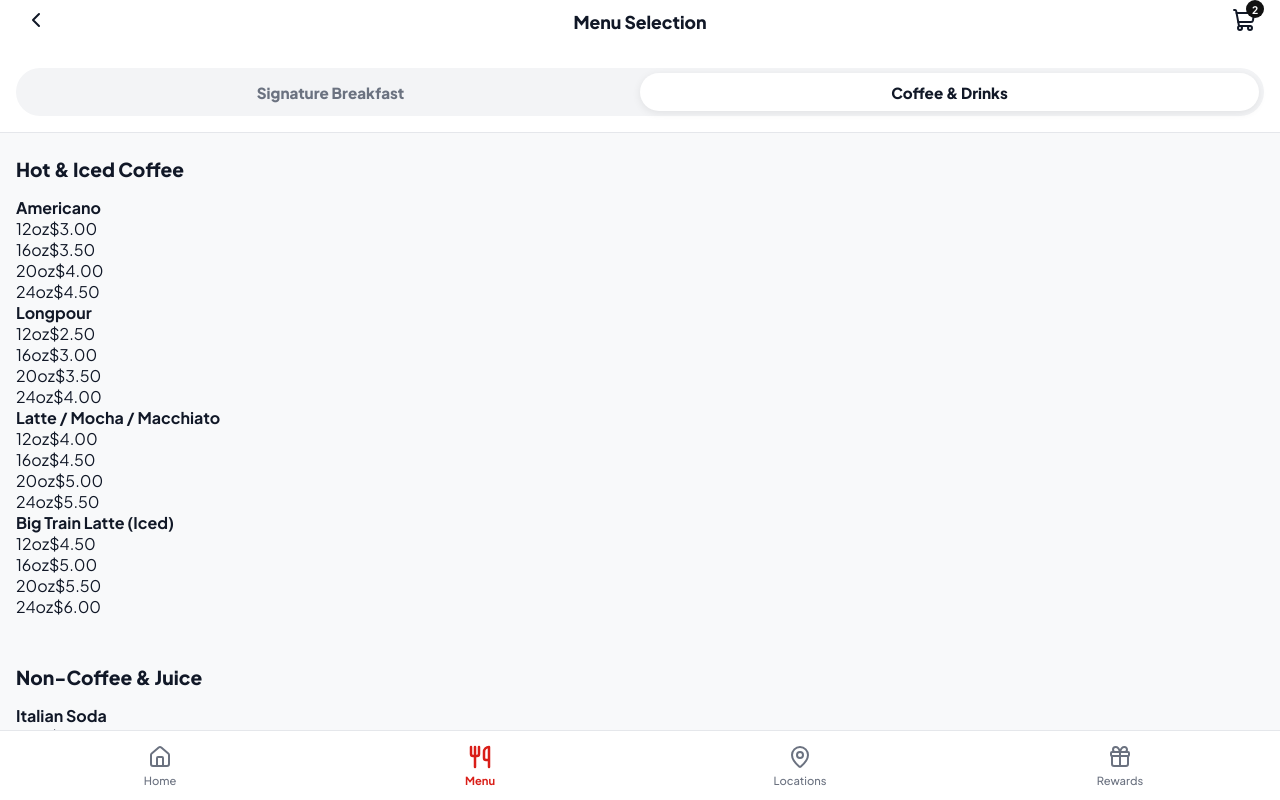
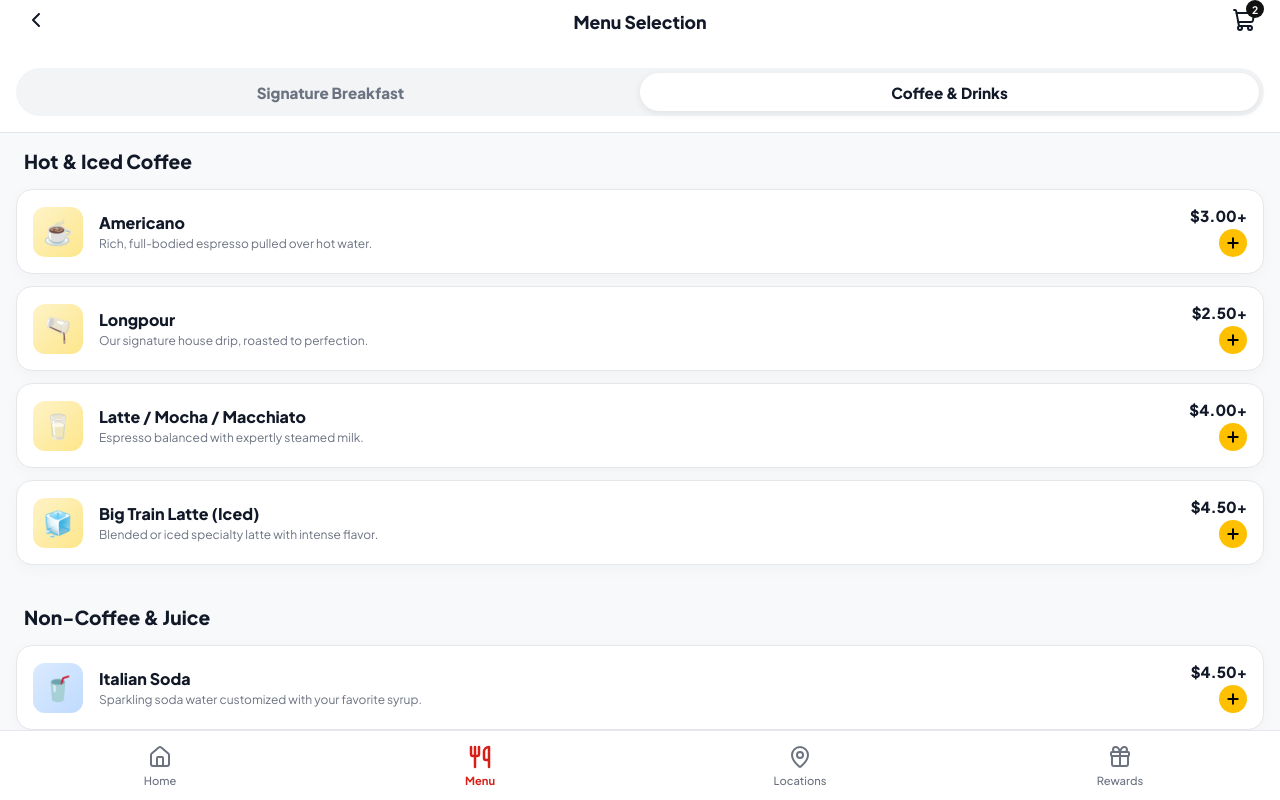
Before and after one commit to KingShawheen/SmashdWaffle, a Next.js app: page /menu in a window 1280 px wide. Both pictures are taken after a click on the button "Coffee & Drinks". Shown: the top 800 px of the page. Built offline with nearby package versions, Linux system fonts and the light colour scheme.

Commit message:
Redesign drink menu from raw text list into premium cards with emojis and descriptions

```diff
--- a/src/app/menu/data.ts
+++ b/src/app/menu/data.ts
@@ -81,6 +81,8 @@ export const COFFEE_ITEMS: DrinkItem[] = [
     id: 'c1',
     type: 'coffee',
     title: 'Americano',
+    description: 'Rich, full-bodied espresso pulled over hot water.',
+    emoji: '☕️',
     prices: [
       { size: '12oz', price: 3.00 },
       { size: '16oz', price: 3.50 },
@@ -92,6 +94,8 @@ export const COFFEE_ITEMS: DrinkItem[] = [
     id: 'c2',
     type: 'coffee',
     title: 'Longpour',
+    description: 'Our signature house drip, roasted to perfection.',
+    emoji: '🫗',
     prices: [
       { size: '12oz', price: 2.50 },
       { size: '16oz', price: 3.00 },
@@ -103,6 +107,8 @@ export const COFFEE_ITEMS: DrinkItem[] = [
     id: 'c3',
     type: 'coffee',
     title: 'Latte / Mocha / Macchiato',
+    description: 'Espresso balanced with expertly steamed milk.',
+    emoji: '🥛',
     prices: [
       { size: '12oz', price: 4.00 },
       { size: '16oz', price: 4.50 },
@@ -114,6 +120,8 @@ export const COFFEE_ITEMS: DrinkItem[] = [
     id: 'c4',
     type: 'coffee',
     title: 'Big Train Latte (Iced)',
+    description: 'Blended or iced specialty latte with intense flavor.',
+    emoji: '🧊',
     prices: [
       { size: '12oz', price: 4.50 },
       { size: '16oz', price: 5.00 },
@@ -128,6 +136,8 @@ export const NON_COFFEE_ITEMS: DrinkItem[] = [
     id: 'nc1',
     type: 'non-coffee',
     title: 'Italian Soda',
+    description: 'Sparkling soda water customized with your favorite syrup.',
+    emoji: '🥤',
     prices: [
       { size: '12oz', price: 4.50 },
       { size: '16oz', price: 5.25 },
@@ -139,6 +149,8 @@ export const NON_COFFEE_ITEMS: DrinkItem[] = [
     id: 'nc2',
     type: 'non-coffee',
     title: 'Redbull Italian Soda',
+    description: 'High-energy Italian soda infused with Redbull.',
+    emoji: '🔋',
     prices: [
       { size: '12oz', price: 5.50 },
       { size: '16oz', price: 6.50 },
@@ -150,6 +162,8 @@ export const NON_COFFEE_ITEMS: DrinkItem[] = [
     id: 'nc3',
     type: 'non-coffee',
     title: 'Fruit Smoothie',
+    description: 'Blended fresh fruit smoothie. Perfect for a hot day.',
+    emoji: '🥭',
     prices: [
       { size: '12oz', price: 4.00 },
       { size: '16oz', price: 4.50 },
@@ -161,6 +175,8 @@ export const NON_COFFEE_ITEMS: DrinkItem[] = [
     id: 'nc4',
     type: 'non-coffee',
     title: 'Juice (Orange, Apple)',
+    description: 'Classic chilled fruit juices.',
+    emoji: '🧃',
     prices: [
       { size: '12oz', price: 2.50 },
     ]
--- a/src/app/menu/page.tsx
+++ b/src/app/menu/page.tsx
@@ -275,19 +275,32 @@ export default function Menu() {
       ) : (
         <div className="sw-animate-fade-in" style={{ padding: '0.5rem 1rem 1rem' }}>
           {/* Coffee Menu Section */}
-          <div className="smash-waffle-container" style={{ marginTop: '1rem' }}>
-            <div style={{ display: 'flex', justifyContent: 'space-between', alignItems: 'flex-end', marginBottom: '1rem' }}>
-              <h3 style={{ fontWeight: 800, margin: 0, fontSize: '1.2rem' }}>Hot & Iced Coffee</h3>
-            </div>
+          <div style={{ marginTop: '0.5rem' }}>
+            <h3 style={{ fontWeight: 900, marginBottom: '1rem', fontSize: '1.2rem', paddingLeft: '0.5rem' }}>Hot & Iced Coffee</h3>
 
-            <div className="sw-drink-list">
+            <div style={{ display: 'flex', flexDirection: 'column', gap: '0.75rem' }}>
               {COFFEE_ITEMS.map(drink => (
-                <div key={drink.id} className="sw-drink-item" onClick={() => setSelectedItem(drink)} style={{ cursor: 'pointer' }}>
-                  <h4 className="sw-drink-title">{drink.title}</h4>
-                  <div className="sw-drink-prices">
-                    {drink.prices.map(p => (
-                      <div key={p.size} className="sw-price-pill"><span className="sw-size">{p.size}</span><span className="sw-price">${p.price.toFixed(2)}</span></div>
-                    ))}
+                <div
+                  key={drink.id}
+                  onClick={() => setSelectedItem(drink)}
+                  style={{
+                    display: 'flex', alignItems: 'center', backgroundColor: 'var(--sw-surface)',
+                    padding: '1rem', borderRadius: '16px', boxShadow: '0 4px 15px rgba(0,0,0,0.03)',
+                    border: '1px solid var(--sw-border)', cursor: 'pointer'
+                  }}
+                >
+                  <div style={{ width: '50px', height: '50px', borderRadius: '12px', background: 'linear-gradient(135deg, #fef3c7 0%, #fde68a 100%)', display: 'flex', alignItems: 'center', justifyContent: 'center', fontSize: '1.5rem', marginRight: '1rem', flexShrink: 0 }}>
+                    {drink.emoji}
+                  </div>
+                  <div style={{ flex: 1 }}>
+                    <h4 style={{ fontWeight: 800, fontSize: '1rem', marginBottom: '0.2rem' }}>{drink.title}</h4>
+                    <div style={{ color: 'var(--sw-text-muted)', fontSize: '0.75rem', lineHeight: 1.3 }}>{drink.description}</div>
+                  </div>
+                  <div style={{ display: 'flex', flexDirection: 'column', alignItems: 'flex-end', marginLeft: '1rem' }}>
+                    <span style={{ fontWeight: 800, fontSize: '0.95rem' }}>${drink.prices[0].price.toFixed(2)}+</span>
+                    <button style={{ width: '28px', height: '28px', borderRadius: '50%', backgroundColor: 'var(--sw-yellow)', display: 'flex', alignItems: 'center', justifyContent: 'center', border: 'none', marginTop: '0.25rem', pointerEvents: 'none' }}>
+                      <Plus size={16} color="black" strokeWidth={3} />
+                    </button>
                   </div>
                 </div>
               ))}
@@ -295,16 +308,32 @@ export default function Menu() {
           </div>
 
           {/* Non-Coffee Menu Section */}
-          <div className="smash-waffle-container" style={{ marginTop: '3rem' }}>
-            <h3 style={{ marginBottom: '1rem', fontWeight: 800, fontSize: '1.2rem' }}>Non-Coffee & Juice</h3>
-            <div className="sw-drink-list">
+          <div style={{ marginTop: '2.5rem' }}>
+            <h3 style={{ fontWeight: 900, marginBottom: '1rem', fontSize: '1.2rem', paddingLeft: '0.5rem' }}>Non-Coffee & Juice</h3>
+
+            <div style={{ display: 'flex', flexDirection: 'column', gap: '0.75rem' }}>
               {NON_COFFEE_ITEMS.map(drink => (
-                <div key={drink.id} className="sw-drink-item" onClick={() => setSelectedItem(drink)} style={{ cursor: 'pointer' }}>
-                  <h4 className="sw-drink-title">{drink.title}</h4>
-                  <div className="sw-drink-prices">
-                    {drink.prices.map(p => (
-                      <div key={p.size} className="sw-price-pill"><span className="sw-size">{p.size}</span><span className="sw-price">${p.price.toFixed(2)}</span></div>
-                    ))}
+                <div
+                  key={drink.id}
+                  onClick={() => setSelectedItem(drink)}
+                  style={{
+                    display: 'flex', alignItems: 'center', backgroundColor: 'var(--sw-surface)',
+                    padding: '1rem', borderRadius: '16px', boxShadow: '0 4px 15px rgba(0,0,0,0.03)',
+                    border: '1px solid var(--sw-border)', cursor: 'pointer'
+                  }}
+                >
+                  <div style={{ width: '50px', height: '50px', borderRadius: '12px', background: 'linear-gradient(135deg, #dbeafe 0%, #bfdbfe 100%)', display: 'flex', alignItems: 'center', justifyContent: 'center', fontSize: '1.5rem', marginRight: '1rem', flexShrink: 0 }}>
+                    {drink.emoji}
+                  </div>
+                  <div style={{ flex: 1 }}>
+                    <h4 style={{ fontWeight: 800, fontSize: '1rem', marginBottom: '0.2rem' }}>{drink.title}</h4>
+                    <div style={{ color: 'var(--sw-text-muted)', fontSize: '0.75rem', lineHeight: 1.3 }}>{drink.description}</div>
+                  </div>
+                  <div style={{ display: 'flex', flexDirection: 'column', alignItems: 'flex-end', marginLeft: '1rem' }}>
+                    <span style={{ fontWeight: 800, fontSize: '0.95rem' }}>${drink.prices[0].price.toFixed(2)}+</span>
+                    <button style={{ width: '28px', height: '28px', borderRadius: '50%', backgroundColor: 'var(--sw-yellow)', display: 'flex', alignItems: 'center', justifyContent: 'center', border: 'none', marginTop: '0.25rem', pointerEvents: 'none' }}>
+                      <Plus size={16} color="black" strokeWidth={3} />
+                    </button>
                   </div>
                 </div>
               ))}
```
